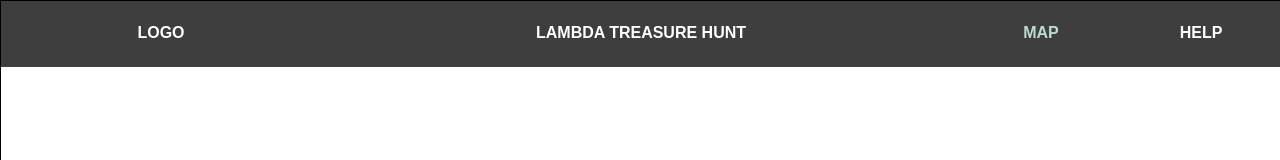
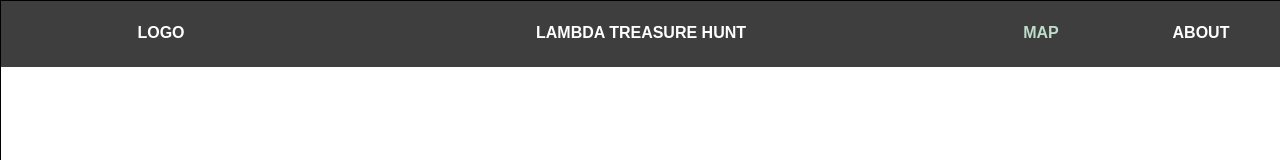
Before and after one commit to CSIslandMineBuildWeek/FrontEnd, a React (Create React App) app in the folder island_miner/: page / in a window 1280 px wide. Shown: the top 160 px of the page. Built offline with nearby package versions, Linux system fonts and the light colour scheme.

Commit message:
navbar and footer styling

```diff
--- a/island_miner/src/components/Navbar.js
+++ b/island_miner/src/components/Navbar.js
@@ -7,7 +7,7 @@ const Navbar = () => {
             <section className="title"><b>LAMBDA TREASURE HUNT</b></section>
             <section className="navbar-links">
                 <div className="button map">MAP</div>
-                <div className="button">HELP</div>
+                <div className="button">ABOUT</div>
             </section>
         </div>
     )
```
